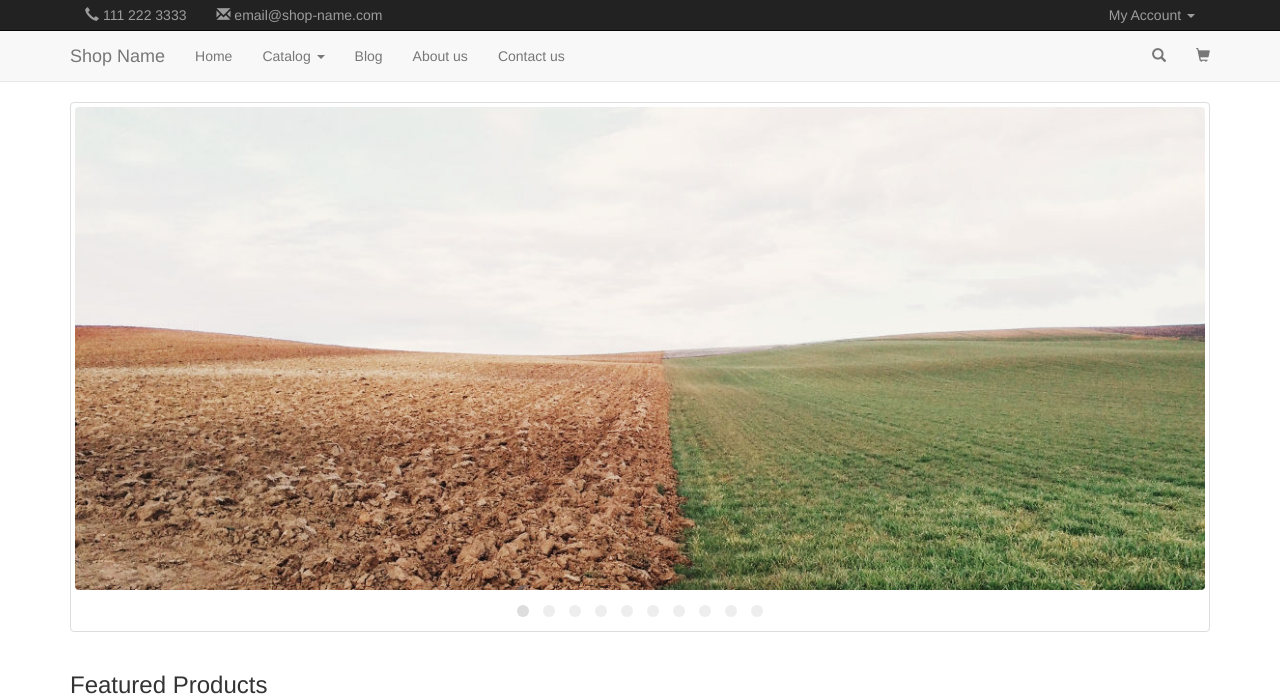
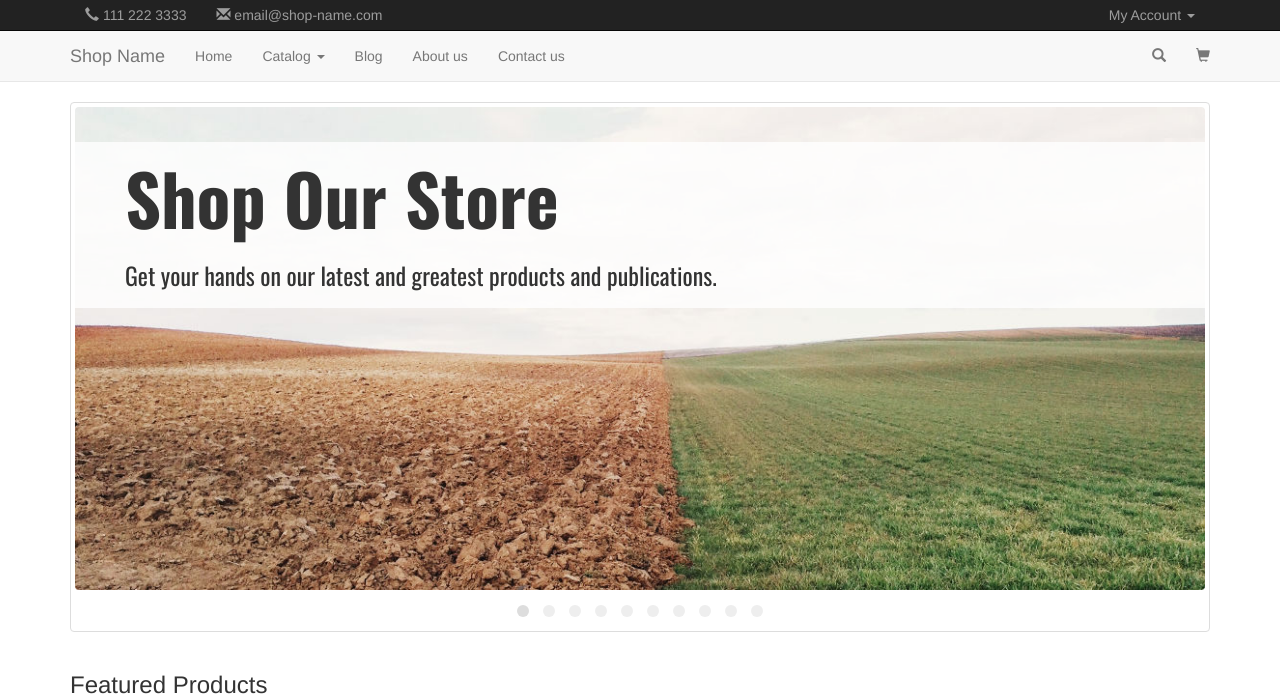
Before and after one commit to vassilis/jekyll-ecommerce-template, a Jekyll site: the page built from index.html, in a window 1280 px wide. Shown: the top 700 px of the page. Built offline with Jekyll 4.4.1, drawn with Linux system fonts in a browser that asks for light colours; nearby versions of some CDN libraries.

Commit message:
add owl carousel headlines

```diff
--- a/_includes/owl.html
+++ b/_includes/owl.html
@@ -9,6 +9,10 @@
   {% for i in (1..10) %}
     <div class="item">
       <img src="/img/carousel/{{ i }}.jpg" alt="Slide {{ i }}" class="img-responsive">
+      <div class="item-text">
+        <h2>Shop Our Store</h2>
+        <h3>Get your hands on our latest and greatest products and publications.</h3>
+      </div>
     </div>
   {% endfor %}
 </div>
--- a/css/main.scss
+++ b/css/main.scss
@@ -43,7 +43,7 @@
 // }
 
 
-
+@import url("//fonts.googleapis.com/css?family=Oswald:400,700,300");
 // Import partials from `sass_dir` (defaults to `_sass`)
 // @import
 //   "theme"
@@ -82,6 +82,25 @@ body {
     border-radius: 4px;
     overflow: hidden;
     background: url("/img/loader.gif") 50% 50% no-repeat #E7E7E7;
+  }
+  .item-text {
+    position: absolute;
+    top: 35px;
+    left: 0;
+    background-color: rgba(#FFF, .8);
+    padding: 0 50px 10px;
+    width: 100%;
+    > * {
+      display: inline-block;
+      float: left;
+      clear: left;
+    }
+  }
+  h2 {
+    font: 700 5em/1 'Oswald', sans-serif;
+  }
+  h3 {
+    font-family: 'Oswald', sans-serif;
   }
 }
 
```
